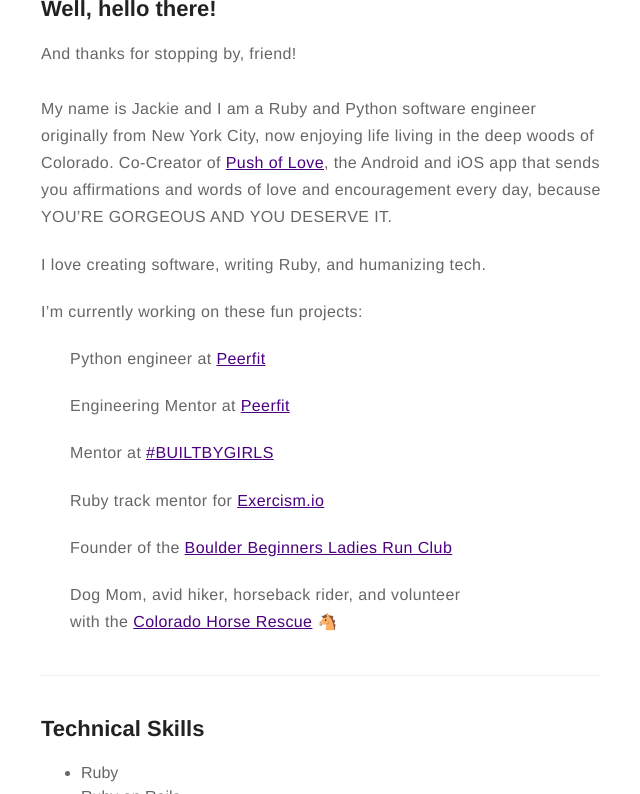
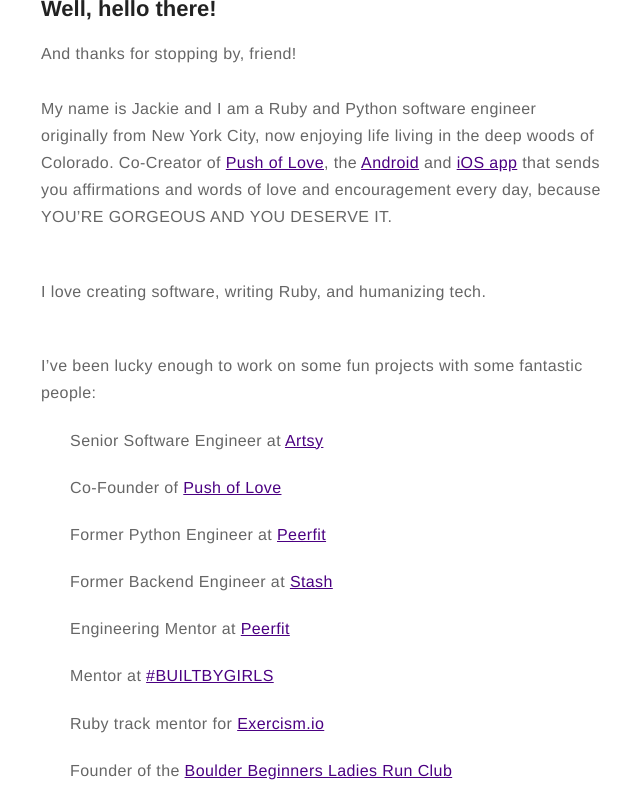
Before and after one commit to jpotts244/jpotts244.github.io, a Jekyll site: the page built from about.md, in a window 1280 px wide and 900 px high, scrolled down 253 px, cut to the strip 106-900 px from the top of the window. Shown: the whole strip, without its empty margins (319-959 px from the left). Built offline with Jekyll 4.4.1, drawn with Linux system fonts in a browser that asks for light colours; some of the changed text lies outside the part shown.

Commit message:
Add updates to about page

```diff
--- a/about.md
+++ b/about.md
@@ -6,13 +6,22 @@
 
 <h2>Well, hello there!</h2>
 And thanks for stopping by, friend!<br><br>
-My name is Jackie and I am a Ruby and Python software engineer originally from New York City, now enjoying life living in the deep woods of Colorado. Co-Creator of [Push of Love](https://pushoflove.com/), the Android and iOS app that sends you affirmations and words of love and encouragement every day, because YOU'RE GORGEOUS AND YOU DESERVE IT.
+My name is Jackie and I am a Ruby and Python software engineer originally from New York City, now enjoying life living in the deep woods of Colorado. Co-Creator of [Push of Love](https://pushoflove.com/), the [Android](https://play.google.com/store/apps/details?id=com.pushoflove.app) and [iOS app](https://apps.apple.com/us/app/push-of-love/id1418962368) that sends you affirmations and words of love and encouragement every day, because YOU'RE GORGEOUS AND YOU DESERVE IT.<br><br>
 
-I love creating software, writing Ruby, and humanizing tech.
+I love creating software, writing Ruby, and humanizing tech.<br><br>
 
-I'm currently working on these fun projects:<br>
+I've been lucky enough to work on some fun projects with some fantastic people:<br>
 
-&nbsp;&nbsp;&nbsp;&nbsp;&nbsp;&nbsp;Python engineer at [Peerfit](https://peerfit.com/)
+&nbsp;&nbsp;&nbsp;&nbsp;&nbsp;&nbsp;Senior Software Engineer at [Artsy](https://www.artsy.net/)
+
+
+&nbsp;&nbsp;&nbsp;&nbsp;&nbsp;&nbsp;Co-Founder of [Push of Love](https://pushoflove.com/)
+
+
+&nbsp;&nbsp;&nbsp;&nbsp;&nbsp;&nbsp;Former Python Engineer at [Peerfit](https://peerfit.com/)
+
+
+&nbsp;&nbsp;&nbsp;&nbsp;&nbsp;&nbsp;Former Backend Engineer at [Stash](https://www.stashinvest.com/)
 
 
 &nbsp;&nbsp;&nbsp;&nbsp;&nbsp;&nbsp;Engineering Mentor at [Peerfit](https://peerfit.com/)
```
Also changed, not shown: other parts of about.md (+1 -1 lines).
